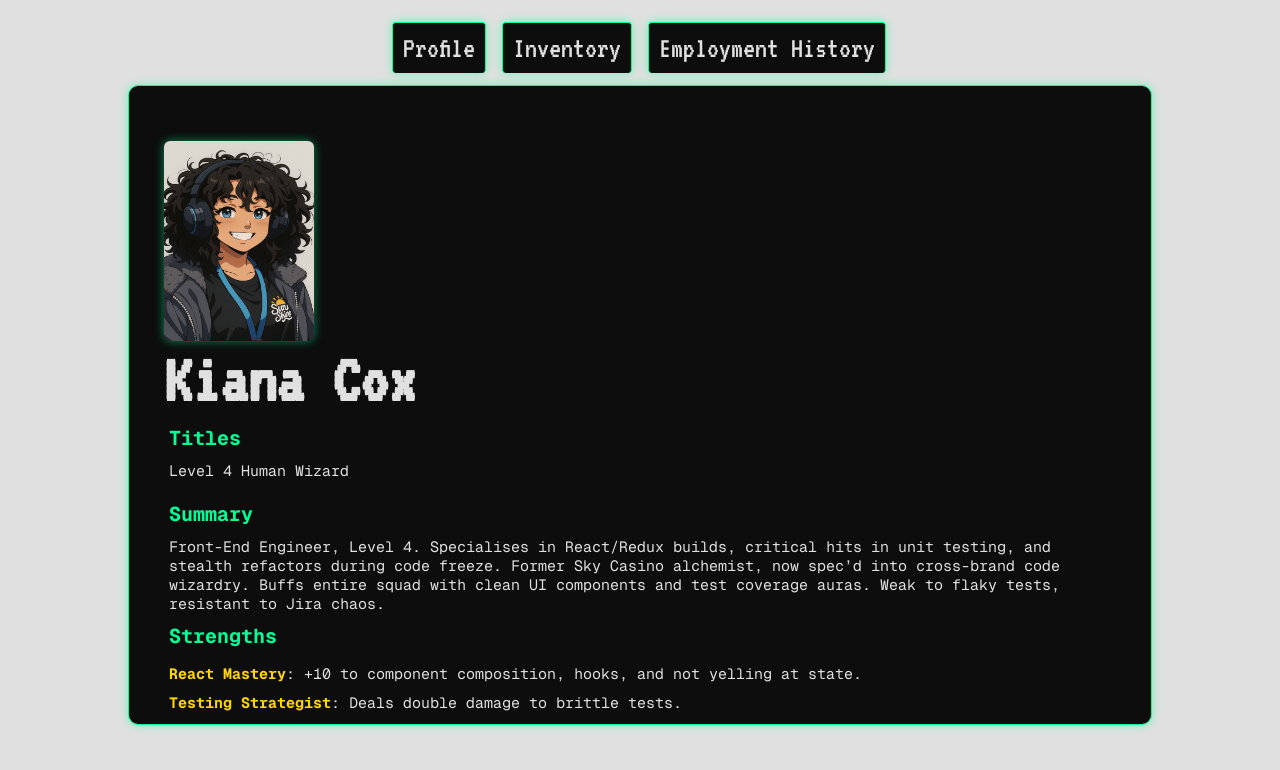
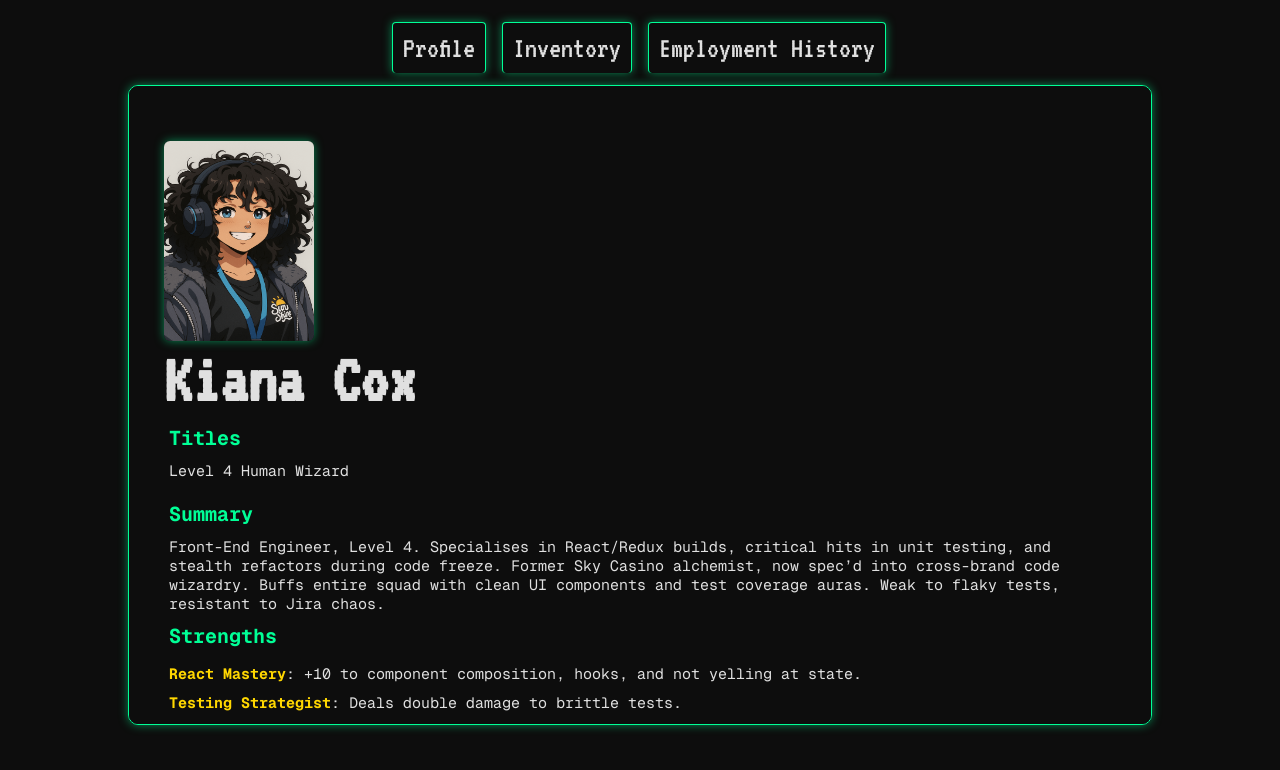
Before and after one commit to kianacox/portfolio, a Next.js app: page / in a window 1280 px wide. Shown: the top 770 px of the page. Built offline with nearby package versions, Linux system fonts and the light colour scheme.

Commit message:
refactor: created cetnralised color management system

```diff
--- a/src/app/components/Content/index.module.scss
+++ b/src/app/components/Content/index.module.scss
@@ -14,10 +14,10 @@
   overflow-x: hidden;
   padding: 20px;
   border: 1px solid;
-  border-color: #00ff96;
+  border-color: var(--primary-accent);
   border-radius: 10px;
-  box-shadow: 0 0 10px rgba(0, 255, 150, 0.5);
-  background: #0d0d0d;
+  box-shadow: 0 0 10px var(--primary-accent-50);
+  background: var(--background);
   flex-direction: row;
   scrollbar-width: none;
   -ms-overflow-style: none;
@@ -27,15 +27,15 @@
 }
 
 .tabs {
-  background-color: #0d0d0d;
-  border: 1px solid #00ff96;
-  color: #e0e0e0;
+  background-color: var(--background);
+  border: 1px solid var(--primary-accent);
+  color: var(--text-color);
   padding: 10px;
   border-radius: 4px;
   margin: 0 2px 0 0;
   border-bottom: 0px;
   cursor: pointer;
-  box-shadow: 0 0 10px rgba(0, 255, 150, 0.5);
+  box-shadow: 0 0 10px var(--primary-accent-50);
   font-family: var(--font-vt323);
   font-size: 30px;
 }
--- a/src/app/components/Headline/index.module.scss
+++ b/src/app/components/Headline/index.module.scss
@@ -1,5 +1,5 @@
 .headline {
-  color: #e0e0e0;
+  color: var(--text-color);
 }
 
 .headerContainer {
--- a/src/app/components/Inventory/index.module.scss
+++ b/src/app/components/Inventory/index.module.scss
@@ -18,8 +18,8 @@
   align-items: center;
   width: 100px;
   border-radius: 8px;
-  border: 1px solid #00ff96;
-  box-shadow: 0 0 10px rgba(0, 255, 150, 0.5);
+  border: 1px solid var(--primary-accent);
+  box-shadow: 0 0 10px var(--primary-accent-50);
   padding: 10px;
   text-align: center;
   height: 75px;
--- a/src/app/components/Profile/index.module.scss
+++ b/src/app/components/Profile/index.module.scss
@@ -1,10 +1,10 @@
 .profilePicture {
   border-radius: 6px;
-  box-shadow: 0 0 10px rgba(0, 255, 150, 0.5);
+  box-shadow: 0 0 10px var(--primary-accent-50);
 }
 
 .name {
-  color: #e0e0e0;
+  color: var(--text-color);
   font-size: 70px;
   font-family: var(--font-vt323);
 }
@@ -13,7 +13,7 @@
 .about,
 .strengths,
 .weaknesses {
-  color: #00ff96;
+  color: var(--primary-accent);
   font-size: 20px;
   padding: 10px 0 10px 0;
 }
@@ -28,15 +28,15 @@
 .summary,
 .strengthsText,
 .weaknessText {
-  color: #e0e0e0;
+  color: var(--text-color);
 }
 
 .strengthBold {
-  color: #ffd700;
+  color: var(--highlights);
 }
 
 .weaknessBold {
-  color: #ff41a1;
+  color: var(--secondary-accent);
 }
 
 .strengthsItem,
--- a/src/app/components/Timeline/index.module.scss
+++ b/src/app/components/Timeline/index.module.scss
@@ -17,11 +17,11 @@
 }
 
 .skillsListItem {
-  border: 1px solid #00ff96;
+  border: 1px solid var(--primary-accent);
   width: 120px;
   padding: 5px;
   border-radius: 10px;
-  box-shadow: 0 0 10px rgba(0, 255, 150, 0.5);
+  box-shadow: 0 0 10px var(--primary-accent-50);
   text-align: center;
   font-size: 12px;
 }
--- a/src/app/components/Timeline/index.tsx
+++ b/src/app/components/Timeline/index.tsx
@@ -20,6 +20,7 @@ import { SiRedux } from 'react-icons/si';
 import { SiTestinglibrary } from 'react-icons/si';
 import { FaGithub } from 'react-icons/fa';
 import { FaFigma } from 'react-icons/fa';
+import { COLORS } from '../../../constants/colors';
 
 const EmploymentTmeline: React.FC = () => {
   const iconSize = 32;
@@ -101,19 +102,22 @@ const EmploymentTmeline: React.FC = () => {
         <TimelineSeparator>
           <TimelineDot
             sx={{
-              border: '1px solid #00ff96',
-              boxShadow: '0 0 10px rgba(0, 255, 150, 0.5)',
-              backgroundColor: '#E0E0E0',
+              border: `1px solid ${COLORS['primary-accent']}`,
+              boxShadow: `0 0 10px ${COLORS['primary-accent']}80`,
+              backgroundColor: COLORS.text,
             }}
           />
           <TimelineConnector
-            sx={{ border: '1px solid #00ff96', boxShadow: '0 0 10px rgba(0, 255, 150, 0.5)' }}
+            sx={{
+              border: `1px solid ${COLORS['primary-accent']}`,
+              boxShadow: `0 0 10px ${COLORS['primary-accent']}80`,
+            }}
           />
         </TimelineSeparator>
         <TimelineContent
           sx={{
-            border: '1px solid #ffd700',
-            boxShadow: '0 0 10px rgba(233, 203, 11, 0.5)',
+            border: `1px solid ${COLORS.highlights}`,
+            boxShadow: `0 0 10px ${COLORS.highlights}80`,
             borderRadius: '8px',
             marginLeft: '10px',
             marginTop: '10px',
@@ -150,19 +154,22 @@ const EmploymentTmeline: React.FC = () => {
         <TimelineSeparator>
           <TimelineDot
             sx={{
-              border: '1px solid #00ff96',
-              boxShadow: '0 0 10px rgba(0, 255, 150, 0.5)',
-              backgroundColor: '#E0E0E0',
+              border: `1px solid ${COLORS['primary-accent']}`,
+              boxShadow: `0 0 10px ${COLORS['primary-accent']}80`,
+              backgroundColor: COLORS.text,
             }}
           />
           <TimelineConnector
-            sx={{ border: '1px solid #00ff96', boxShadow: '0 0 10px rgba(0, 255, 150, 0.5)' }}
+            sx={{
+              border: `1px solid ${COLORS['primary-accent']}`,
+              boxShadow: `0 0 10px ${COLORS['primary-accent']}80`,
+            }}
           />
         </TimelineSeparator>
         <TimelineContent
           sx={{
-            border: '1px solid #ffd700',
-            boxShadow: '0 0 10px rgba(233, 203, 11, 0.5)',
+            border: `1px solid ${COLORS.highlights}`,
+            boxShadow: `0 0 10px ${COLORS.highlights}80`,
             borderRadius: '8px',
             marginLeft: '10px',
             marginTop: '10px',
@@ -199,19 +206,22 @@ const EmploymentTmeline: React.FC = () => {
         <TimelineSeparator>
           <TimelineDot
             sx={{
-              border: '1px solid #00ff96',
-              boxShadow: '0 0 10px rgba(0, 255, 150, 0.5)',
-              backgroundColor: '#E0E0E0',
+              border: `1px solid ${COLORS['primary-accent']}`,
+              boxShadow: `0 0 10px ${COLORS['primary-accent']}80`,
+              backgroundColor: COLORS.text,
             }}
           />
           <TimelineConnector
-            sx={{ border: '1px solid #00ff96', boxShadow: '0 0 10px rgba(0, 255, 150, 0.5)' }}
+            sx={{
+              border: `1px solid ${COLORS['primary-accent']}`,
+              boxShadow: `0 0 10px ${COLORS['primary-accent']}80`,
+            }}
           />
         </TimelineSeparator>
         <TimelineContent
           sx={{
-            border: '1px solid #ffd700',
-            boxShadow: '0 0 10px rgba(233, 203, 11, 0.5)',
+            border: `1px solid ${COLORS.highlights}`,
+            boxShadow: `0 0 10px ${COLORS.highlights}80`,
             borderRadius: '8px',
             marginLeft: '10px',
             marginTop: '10px',
--- a/src/app/globals.css
+++ b/src/app/globals.css
@@ -1,7 +1,18 @@
 :root {
-  --background: #e0e0e0;
-  --foreground: #ffd700;
-  --textColour: #e0e0e0;
+  /* Color constants */
+  --background: #0d0d0d;
+  --primary-accent: #00ff96;
+  --secondary-accent: #ff41a1;
+  --text-color: #e0e0e0;
+  --highlights: #ffd700;
+
+  /* Legacy variables for compatibility */
+  --foreground: var(--highlights);
+  --textColour: var(--text-color);
+
+  /* Transparent variants for shadows */
+  --primary-accent-50: rgba(0, 255, 150, 0.5);
+  --highlights-50: rgba(255, 215, 0, 0.5);
 }
 
 @media (prefers-color-scheme: dark) {
--- a/src/app/page.module.css
+++ b/src/app/page.module.css
@@ -5,7 +5,7 @@
 
   --button-primary-hover: #383838;
   --button-secondary-hover: #f2f2f2;
-  --main-background: #0d0d0d;
+  --main-background: var(--background);
   min-height: 100vh;
   /* font-family: var(--font-geist-sans); */
   /* background: var(--main-background); */
--- /dev/null
+++ b/src/constants/colors.ts
@@ -0,0 +1,18 @@
+export const COLORS = {
+  background: '#0D0D0D', // very dark gray
+  'primary-accent': '#00FF96', // mint green, glowing effect
+  'secondary-accent': '#FF41A1', // hot pink, vibrant
+  text: '#E0E0E0', // light gray for high contrast
+  highlights: '#FFD700', // gold, like coins
+} as const;
+
+export type ColorKey = keyof typeof COLORS;
+
+// Utility function to get color with opacity
+export const getColorWithOpacity = (color: ColorKey, opacity: number): string => {
+  const hex = COLORS[color].replace('#', '');
+  const r = parseInt(hex.substr(0, 2), 16);
+  const g = parseInt(hex.substr(2, 2), 16);
+  const b = parseInt(hex.substr(4, 2), 16);
+  return `rgba(${r}, ${g}, ${b}, ${opacity})`;
+};
```
Also changed, not shown: src/constants/README.md (added).
